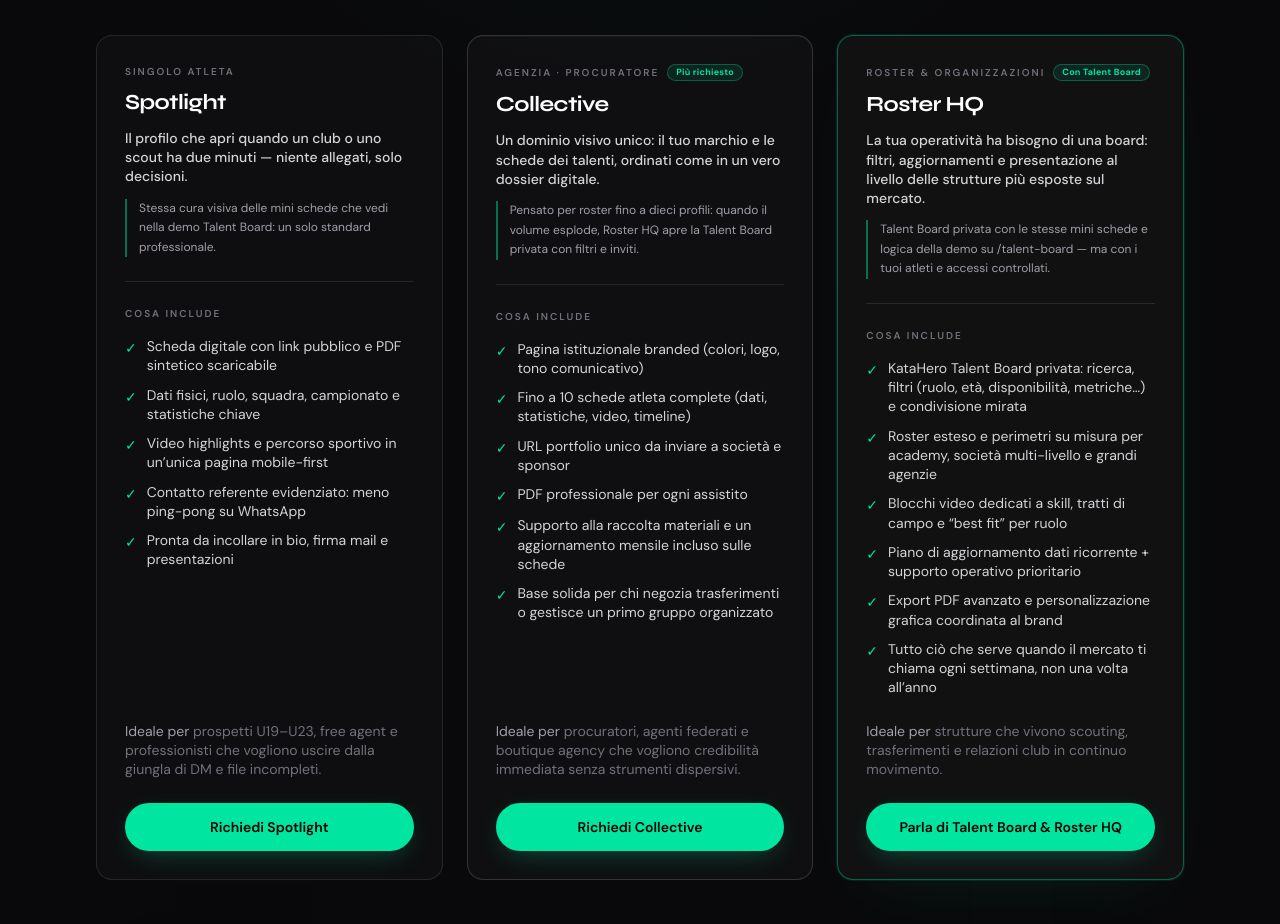
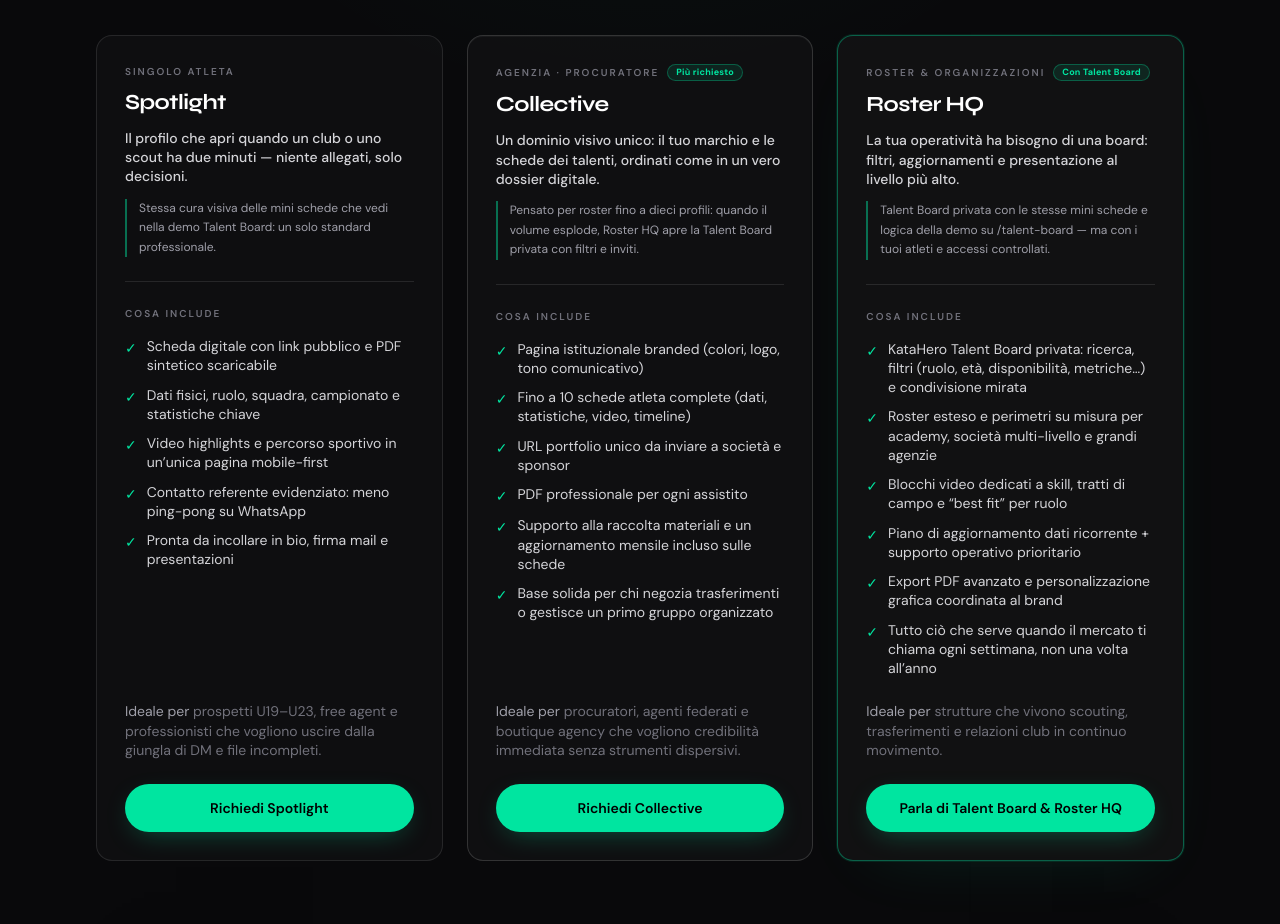
Before and after one commit to Salvo934/katahero, a Next.js app: page / in a window 1280 px wide. Shown: the part 5280-6204 px from the top of the page. Built offline with nearby package versions, Linux system fonts and the light colour scheme; no server answers.

Commit message:
aggiornamento

```diff
--- a/src/components/site/Packages.tsx
+++ b/src/components/site/Packages.tsx
@@ -102,7 +102,7 @@
     badge: "Roster & organizzazioni",
     promoPill: "Con Talent Board",
     tagline:
-      "La tua operatività ha bisogno di una board: filtri, aggiornamenti e presentazione al livello delle strutture più esposte sul mercato.",
+      "La tua operatività ha bisogno di una board: filtri, aggiornamenti e presentazione al livello più alto.",
     talentBoardLine:
       "Talent Board privata con le stesse mini schede e logica della demo su /talent-board — ma con i tuoi atleti e accessi controllati.",
     featuresSectionTitle: "Cosa include",
```
